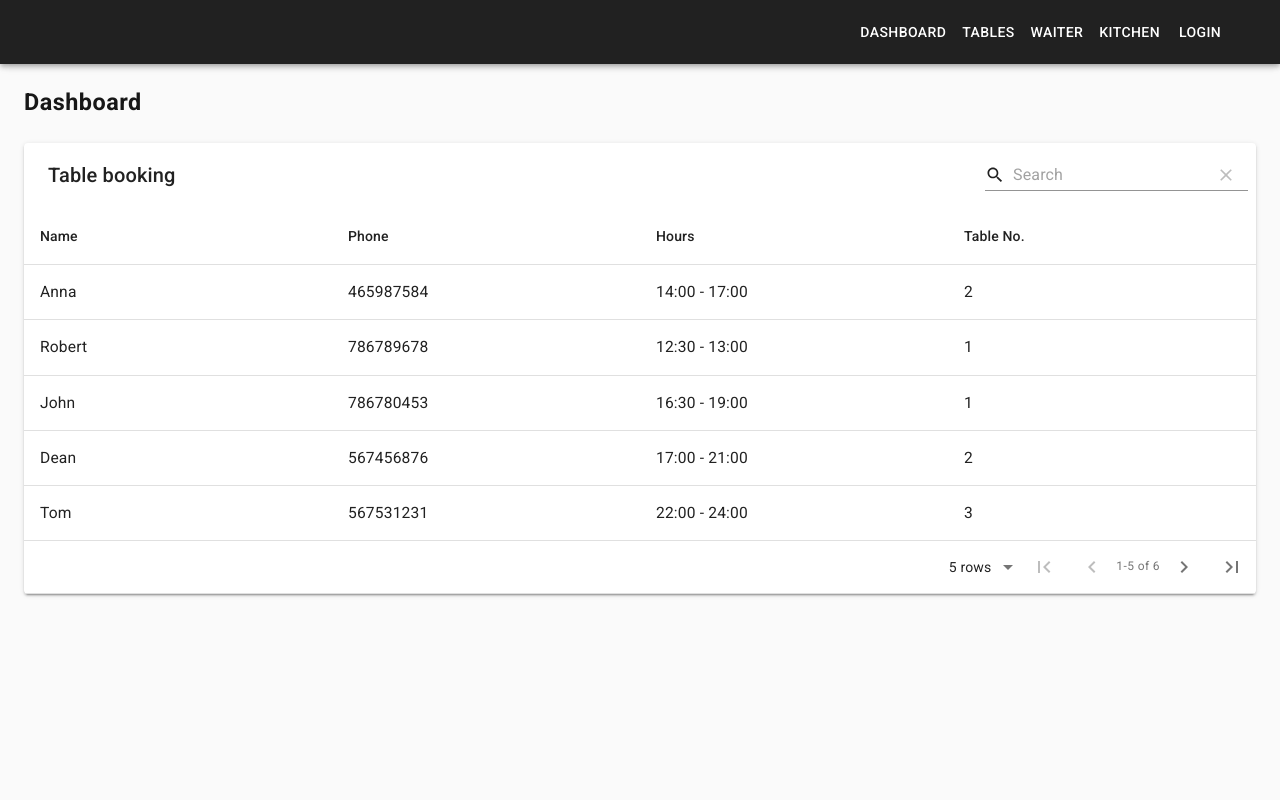
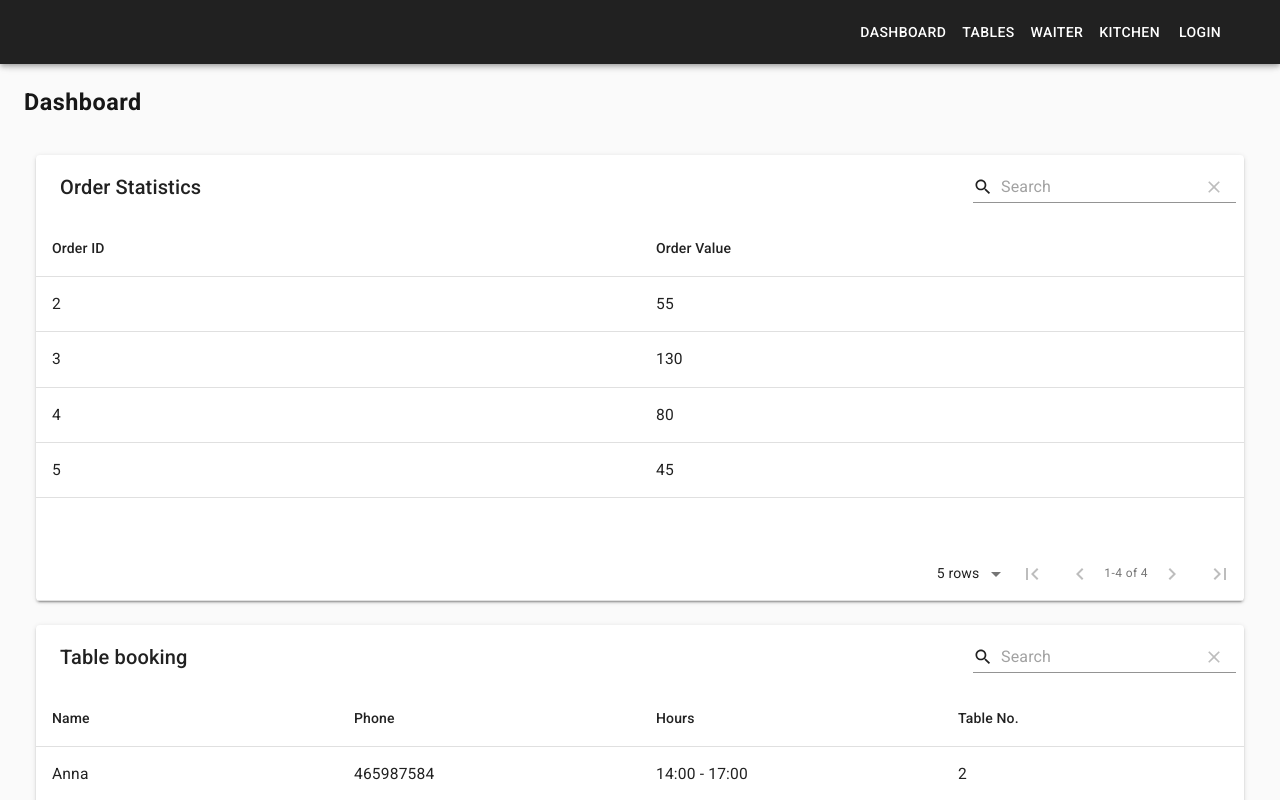
Before and after one commit to mariPab/Pizzeria-portal, a React (Create React App) app: page / in a window 1280 px wide. Shown: the top 800 px of the page. Built offline with nearby package versions, Linux system fonts and the light colour scheme.

Commit message:
Add Order statistics to dashboard

```diff
--- a/src/components/common/CustomTable/CustomTable.js
+++ b/src/components/common/CustomTable/CustomTable.js
@@ -2,6 +2,7 @@
 import React, { forwardRef } from 'react';
 import MaterialTable from 'material-table';
 import PropTypes from 'prop-types';
+import styles from './CustomTable.module.scss';
 
 import AddBox from '@material-ui/icons/AddBox';
 import ArrowDownward from '@material-ui/icons/ArrowDownward';
@@ -42,6 +43,7 @@ const tableIcons = {
 const CustomTable = ({columns, data, title, editable}) => {
   const [state, setState] = React.useState({columns, data});
   return (
+    <div className={styles.component}>
       <MaterialTable
         columns={state.columns}
         data={state.data}
@@ -85,6 +87,8 @@ const CustomTable = ({columns, data, title, editable}) => {
             }),
         } : {}}
       />
+    </div>
+
   );
 };
 
--- /dev/null
+++ b/src/components/common/CustomTable/CustomTable.module.scss
@@ -0,0 +1,5 @@
+@import '../../../styles/settings.scss';
+
+.component {
+  padding: $base-size;
+}
--- a/src/components/views/Dashboard/Dashboard.js
+++ b/src/components/views/Dashboard/Dashboard.js
@@ -1,6 +1,18 @@
 import React from 'react';
 import styles from './Dashboard.scss';
 import CustomTable from '../../common/CustomTable/CustomTable';
+
+const orderStatisticsColumns = [
+  {title: 'Order ID', field: 'orderId'},
+  {title: 'Order Value', field: 'value'},
+];
+
+const orderStatisticsData = [
+  {orderId: 2, value: 55},
+  {orderId: 3, value: 130},
+  {orderId: 4, value: 80},
+  {orderId: 5, value: 45},
+];
 
 const tableBookingColumns = [
   {title: 'Name', field: 'name'},
@@ -22,6 +34,12 @@ const Dashboard = () => (
   <div className={styles.component}>
     <h2>Dashboard</h2>
     <CustomTable
+      columns={orderStatisticsColumns}
+      data={orderStatisticsData}
+      title={'Order Statistics'}
+      editable={false}
+    />
+    <CustomTable
       columns={tableBookingColumns}
       data={tableBookingData}
       title={'Table booking'}
```
Also changed, not shown: 1 other file (tests, documents, lock files or other folders). Lines whose indentation alone changed are shown as unchanged.
